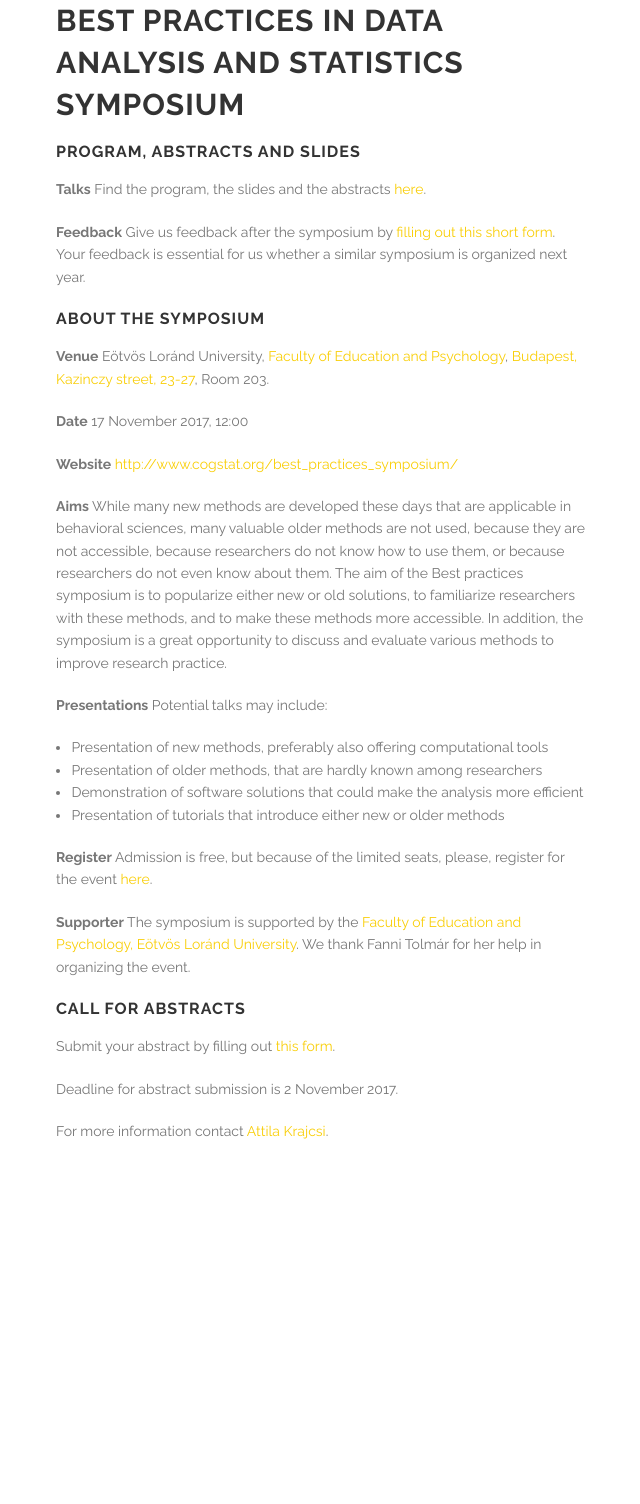
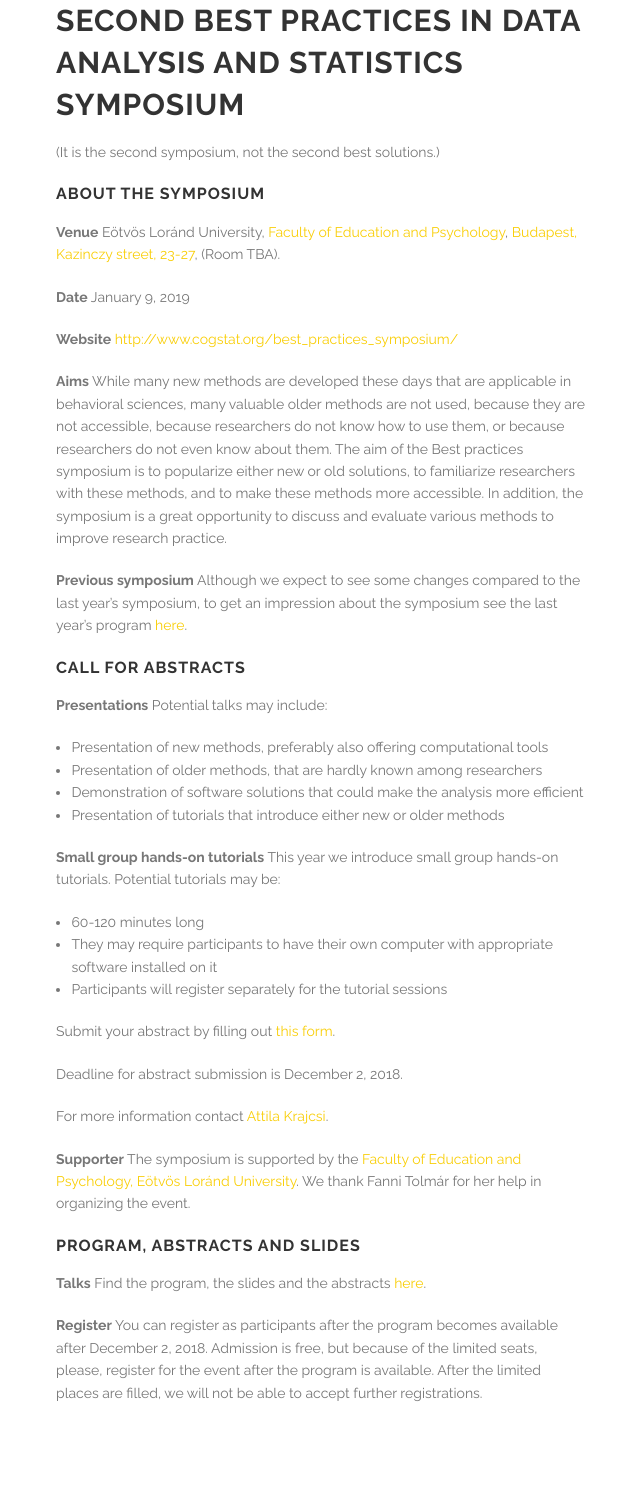
Before and after one commit to cogstat/cogstat_website, a Jekyll site: the page built from best_practices_symposium/index.md, in a window 1280 px wide. Shown: the whole page, without its empty margins (39-679 px from the left). Built offline with Jekyll 4.4.1, drawn with Linux system fonts in a browser that asks for light colours; before the commit the page ends 1243 px from its top, so only the background shows below that.

Commit message:
new data analysis symposium

```diff
--- a/best_practices_symposium/index.md
+++ b/best_practices_symposium/index.md
@@ -2,24 +2,23 @@
 layout: best_practices_symposium
 title:  "Best practices in data analysis and statistics symposium"
 ---
-## Best practices in data analysis and statistics symposium
+## Second Best Practices in Data Analysis and Statistics Symposium
 
-
-### Program, abstracts and slides
-
-__Talks__ Find the program, the slides and the abstracts [here](program.html).
-
-__Feedback__ Give us feedback after the symposium by [filling out this short form](https://goo.gl/forms/t3JrGyrs2nzlt5G83). Your feedback is essential for us whether a similar symposium is organized next year.
+(It is the second symposium, not the second best solutions.)
 
 ### About the symposium
 
-__Venue__ Eötvös Loránd University, [Faculty of Education and Psychology](https://www.ppk.elte.hu/en), [Budapest, Kazinczy street, 23-27](https://www.google.hu/maps/@47.4981147,19.0627044,3a,75y,23.51h,86.1t/data=!3m6!1e1!3m4!1sgm__OBazQlCGeiJqLtIDbw!2e0!7i13312!8i6656), Room 203.
+__Venue__ Eötvös Loránd University, [Faculty of Education and Psychology](https://www.ppk.elte.hu/en), [Budapest, Kazinczy street, 23-27](https://www.google.hu/maps/place/E%C3%B6tv%C3%B6s+Lor%C3%A1nd+University+Faculty+of+Education+and+Psychology/@47.4974725,19.0570867,15.36z/data=!4m5!3m4!1s0x0:0x1e0c4e20afde6337!8m2!3d47.4982569!4d19.0626694), (Room TBA).
 
-__Date__ 17 November 2017, 12:00
+__Date__ January 9, 2019
 
 __Website__ [http://www.cogstat.org/best_practices_symposium/](http://www.cogstat.org/best_practices_symposium/)
 
 __Aims__ While many new methods are developed these days that are applicable in behavioral sciences, many valuable older methods are not used, because they are not accessible, because researchers do not know how to use them, or because researchers do not even know about them. The aim of the Best practices symposium is to popularize either new or old solutions, to familiarize researchers with these methods, and to make these methods more accessible. In addition, the symposium is a great opportunity to discuss and evaluate various methods to improve research practice.
+
+__Previous symposium__ Although we expect to see some changes compared to the last year’s symposium, to get an impression about the symposium see the last year’s program [here](2017/index.html).
+
+### Call for abstracts
 
 __Presentations__ Potential talks may include:
 * Presentation of new methods, preferably also offering computational tools
@@ -27,19 +26,23 @@ __Presentations__ Potential talks may include:
 * Demonstration of software solutions that could make the analysis more efficient
 * Presentation of tutorials that introduce either new or older methods
 
-__Register__ Admission is free, but because of the limited seats, please, register for the event [here](https://goo.gl/forms/jNpZcWuHzkkgbpz62).
+__Small group hands-on tutorials__ This year we introduce small group hands-on tutorials. Potential tutorials may be:
+* 60-120 minutes long
+* They may require participants to have their own computer with appropriate software installed on it
+* Participants will register separately for the tutorial sessions
+
+Submit your abstract by filling out [this form](https://goo.gl/forms/BEntBnJkGGDztSfh2).
+
+Deadline for abstract submission is December 2, 2018.
+
+For more information contact [Attila Krajcsi](mailto:krajcsi.attila@ppk.elte.hu).
 
 __Supporter__ The symposium is supported by the [Faculty of Education and Psychology, Eötvös Loránd University](https://www.ppk.elte.hu/en). We thank Fanni Tolmár for her help in organizing the event.
 
+### Program, abstracts and slides
 
-### Call for abstracts
+__Talks__ Find the program, the slides and the abstracts [here](program.html).
 
-
-Submit your abstract by filling out [this form](https://goo.gl/forms/jNpZcWuHzkkgbpz62).
-
-Deadline for abstract submission is 2 November 2017.
-
-For more information contact [Attila Krajcsi](mailto:krajcsi@gmail.com).
-
+__Register__ You can register as participants after the program becomes available after December 2, 2018. Admission is free, but because of the limited seats, please, register for the event after the program is available. [](https://goo.gl/forms/yTdCaygbhpg60WMC2) After the limited places are filled, we will not be able to accept further registrations.
 
 <div class='four spacing'></div>
```
Also changed, not shown: best_practices_symposium/2017/index.md (added, +45 -0 lines), best_practices_symposium/2017/program.md (renamed from best_practices_symposium/program.md).
